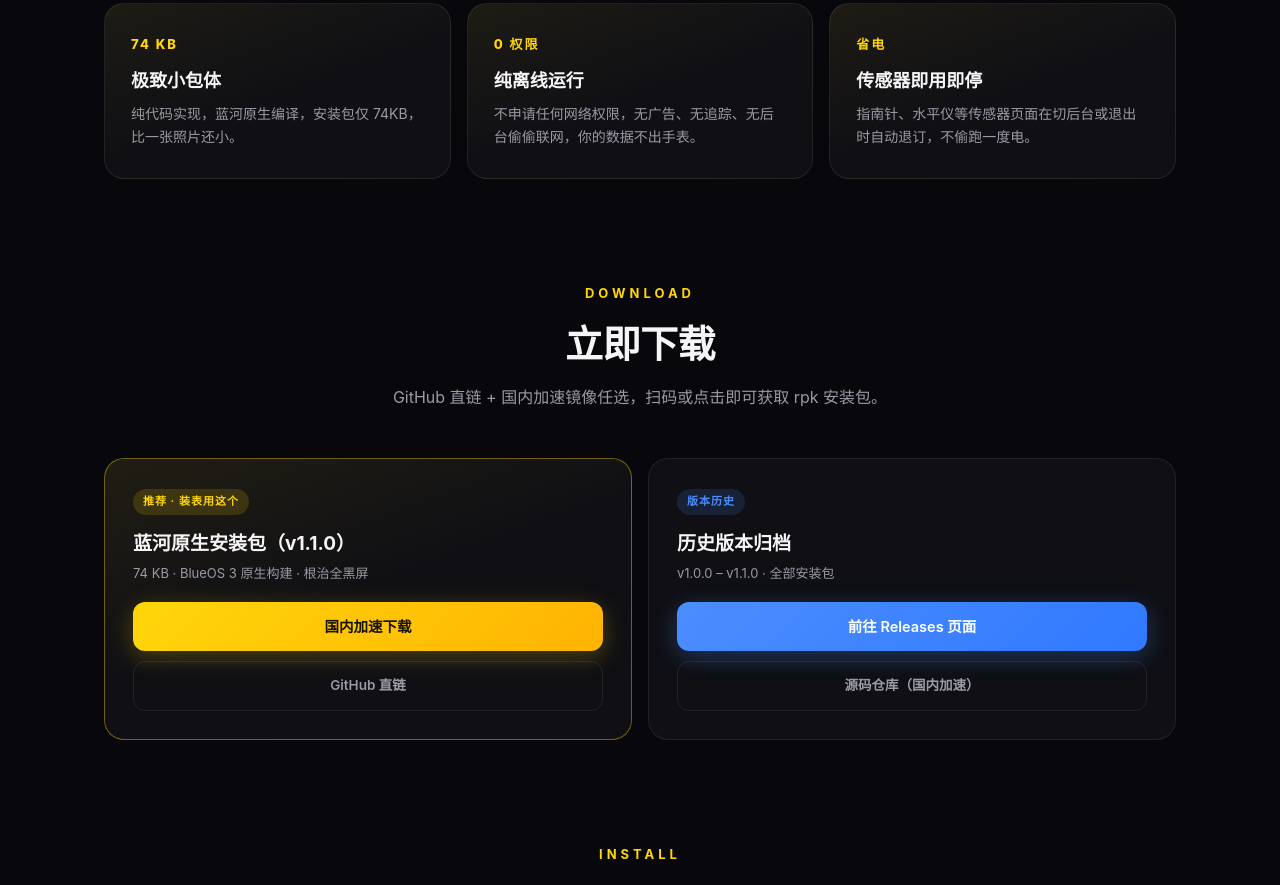
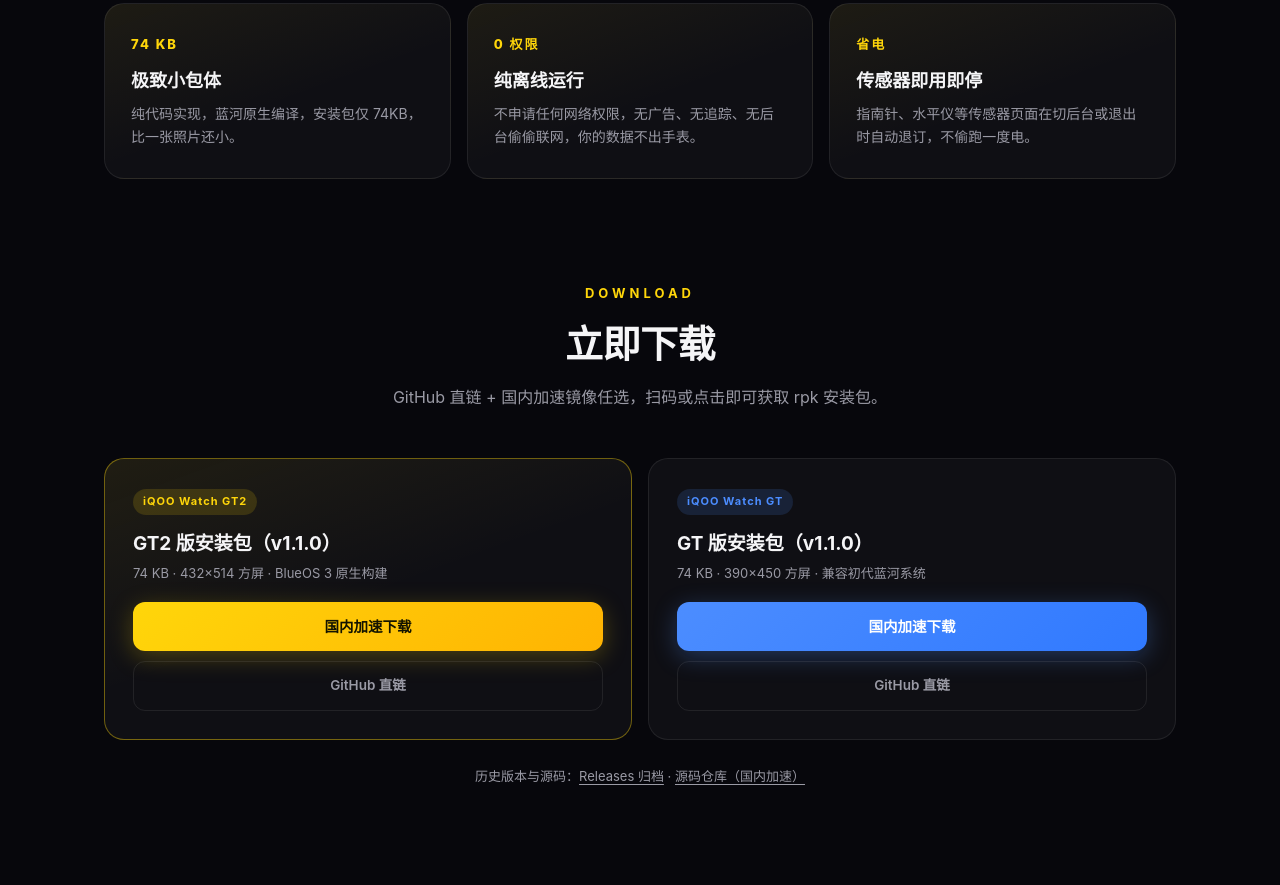
Before and after one commit to zy00820/iqoo-watch-toolbox-release, a plain HTML site: page index.html in a window 1280 px wide. Shown: the part 1915-2800 px from the top of the page. Drawn offline with Linux system fonts and the light colour scheme.

Commit message:
site: v1.1.0 新增 iQOO Watch GT 适配包下载卡片

```diff
--- a/index.html
+++ b/index.html
@@ -118,6 +118,9 @@
 .dl-btn.main:hover{transform:translateY(-2px)}
 .dl-btn.alt{margin-top:10px;border:1px solid var(--line);color:var(--sub);font-size:13.5px}
 .dl-btn.alt:hover{color:var(--txt);border-color:rgba(255,255,255,.25)}
+.hist{text-align:center;margin-top:26px;font-size:13px;color:var(--sub)}
+.hist a{color:var(--sub);text-decoration:underline;text-underline-offset:3px}
+.hist a:hover{color:var(--txt)}
 
 /* 步骤 */
 .steps{display:grid;grid-template-columns:repeat(3,1fr);gap:16px;counter-reset:st}
@@ -146,9 +149,9 @@
 
 <header class="hero wrap">
   <div>
-    <span class="badge"><span class="dot"></span>v1.1.0 · 蓝河应用原生版 · 根治全黑屏</span>
+    <span class="badge"><span class="dot"></span>v1.1.0 · 蓝河应用原生版 · GT2 / GT 双机型适配</span>
     <h1>方寸之间<br><span class="grad">九种兵器</span></h1>
-    <p class="lead">为 iQOO Watch GT2 打造的全能工具箱。9 款日常高频小工具装进 74KB 的蓝河原生应用，纯离线运行，抬腕即用。</p>
+    <p class="lead">为 iQOO Watch GT2 与 GT 打造的全能工具箱。9 款日常高频小工具装进 74KB 的蓝河原生应用，纯离线运行，抬腕即用。</p>
     <div class="cta">
       <a class="btn pri" href="#download">
         <svg width="17" height="17" viewBox="0 0 24 24" fill="none" stroke="currentColor" stroke-width="2.4" stroke-linecap="round" stroke-linejoin="round"><path d="M12 3v13m0 0l-5-5m5 5l5-5M4 21h16"/></svg>
@@ -234,20 +237,21 @@
     </div>
     <div class="dl">
       <div class="dl-card rec">
-        <span class="tag">推荐 · 装表用这个</span>
-        <h3>蓝河原生安装包（v1.1.0）</h3>
-        <div class="size">74 KB · BlueOS 3 原生构建 · 根治全黑屏</div>
+        <span class="tag">iQOO Watch GT2</span>
+        <h3>GT2 版安装包（v1.1.0）</h3>
+        <div class="size">74 KB · 432×514 方屏 · BlueOS 3 原生构建</div>
         <a class="dl-btn main" href="https://gh-proxy.com/https://github.com/zy00820/iqoo-watch-toolbox-release/releases/download/v1.1.0/com.toolbox.watch.debug.1.1.0.rpk">国内加速下载</a>
         <a class="dl-btn alt" href="https://github.com/zy00820/iqoo-watch-toolbox-release/releases/download/v1.1.0/com.toolbox.watch.debug.1.1.0.rpk">GitHub 直链</a>
       </div>
       <div class="dl-card">
-        <span class="tag" style="background:rgba(76,141,255,.15);color:var(--acc2)">版本历史</span>
-        <h3>历史版本归档</h3>
-        <div class="size">v1.0.0 – v1.1.0 · 全部安装包</div>
-        <a class="dl-btn main" style="background:linear-gradient(135deg,var(--acc2),#3079ff);color:#fff;box-shadow:0 6px 24px rgba(76,141,255,.3)" href="https://github.com/zy00820/iqoo-watch-toolbox-release/releases" target="_blank">前往 Releases 页面</a>
-        <a class="dl-btn alt" href="https://gh-proxy.com/https://github.com/zy00820/iqoo-watch-toolbox" target="_blank">源码仓库（国内加速）</a>
+        <span class="tag" style="background:rgba(76,141,255,.15);color:var(--acc2)">iQOO Watch GT</span>
+        <h3>GT 版安装包（v1.1.0）</h3>
+        <div class="size">74 KB · 390×450 方屏 · 兼容初代蓝河系统</div>
+        <a class="dl-btn main" style="background:linear-gradient(135deg,var(--acc2),#3079ff);color:#fff;box-shadow:0 6px 24px rgba(76,141,255,.3)" href="https://gh-proxy.com/https://github.com/zy00820/iqoo-watch-toolbox-release/releases/download/v1.1.0/com.toolbox.watch.debug.1.1.0.gt.rpk">国内加速下载</a>
+        <a class="dl-btn alt" href="https://github.com/zy00820/iqoo-watch-toolbox-release/releases/download/v1.1.0/com.toolbox.watch.debug.1.1.0.gt.rpk">GitHub 直链</a>
       </div>
     </div>
+    <div class="hist">历史版本与源码：<a href="https://github.com/zy00820/iqoo-watch-toolbox-release/releases" target="_blank">Releases 归档</a> · <a href="https://gh-proxy.com/https://github.com/zy00820/iqoo-watch-toolbox" target="_blank">源码仓库（国内加速）</a></div>
   </div>
 </section>
 
@@ -256,10 +260,10 @@
     <div class="sec-head">
       <div class="kicker">Install</div>
       <h2>三步装上手表</h2>
-      <p>iQOO Watch GT2 采用 vivo 手表快应用生态，安装流程如下。</p>
+      <p>GT2 / GT 均运行蓝河操作系统，安装流程相同。</p>
     </div>
     <div class="steps">
-      <div class="step"><h3>下载 rpk 到手机</h3><p>点击上方 <b>蓝河原生安装包</b> 的加速链接，将 <code>.rpk</code> 安装包保存到手机本地存储。<b style="color:#ff6482">装过 v1.0.x 旧版本请务必先卸载</b>（v1.1.0 已更换为蓝河应用包格式）。</p></div>
+      <div class="step"><h3>下载 rpk 到手机</h3><p><b>按手表型号选包</b>：GT2 下载标准包，GT 下载带 <code>.gt</code> 后缀的包，将 <code>.rpk</code> 保存到手机本地存储。<b style="color:#ff6482">装过 v1.0.x 旧版本请务必先卸载</b>（v1.1.0 已更换为蓝河应用包格式）。</p></div>
       <div class="step"><h3>安装快应用调试器</h3><p>在手机应用商店搜索并安装 <code>快应用调试器</code>（vivo 商店可搜）。</p></div>
       <div class="step"><h3>推送至手表</h3><p>调试器 → 本地安装 → 选择 rpk → 推送到已配对的 GT2，手表上即刻出现工具箱。</p></div>
     </div>
@@ -267,7 +271,7 @@
 </section>
 
 <footer>
-  <div class="wrap">全能工具箱 v1.1.0 · 为 iQOO Watch GT2 而生 · <a href="https://github.com/zy00820/iqoo-watch-toolbox" target="_blank">GitHub</a></div>
+  <div class="wrap">全能工具箱 v1.1.0 · 适配 iQOO Watch GT2 / GT · <a href="https://github.com/zy00820/iqoo-watch-toolbox" target="_blank">GitHub</a></div>
 </footer>
 </body>
 </html>
```
